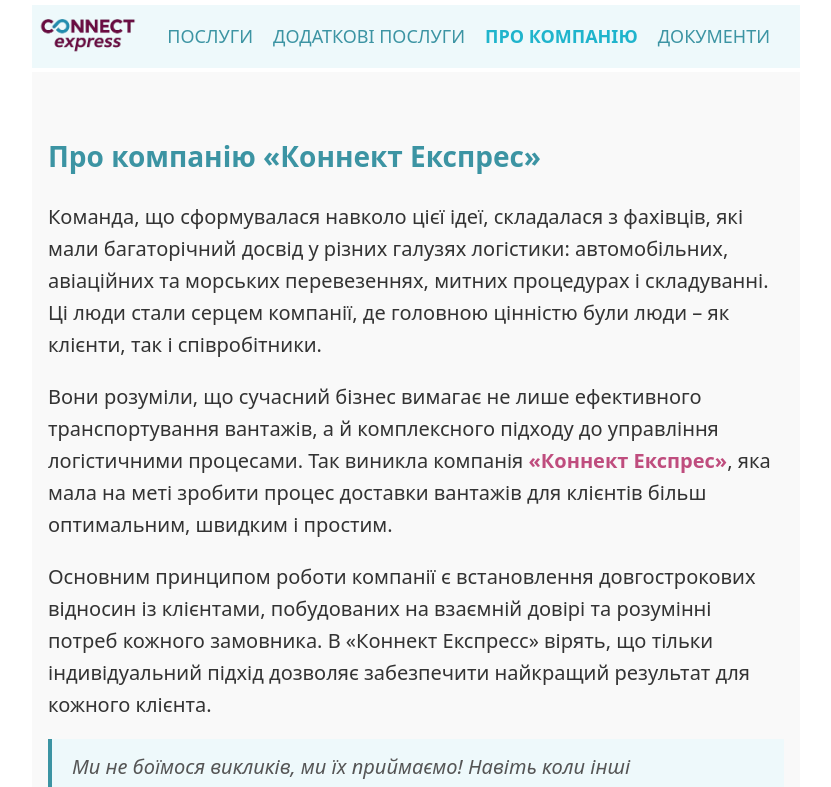
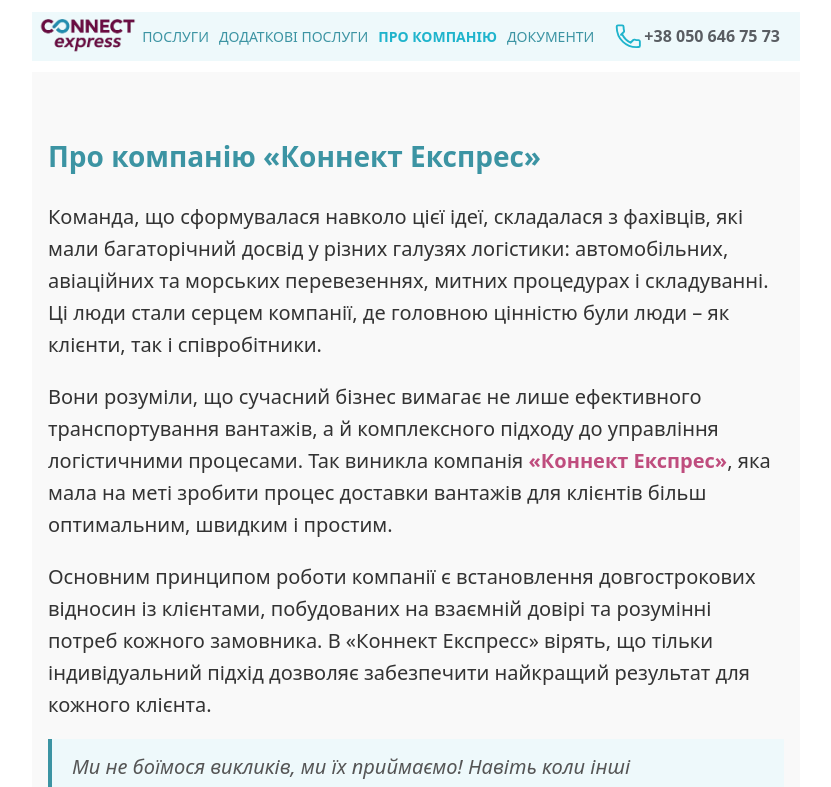
Before and after one commit to Orkneya/ConnectExpress, a React (Vite) app: page /about in a window 1280 px wide. Shown: the top 787 px of the page, without its empty margins (224-1055 px from the left). Built offline with nearby package versions, Linux system fonts and the light colour scheme.

Commit message:
header phone

```diff
--- a/src/components/Navigation/Navigation.jsx
+++ b/src/components/Navigation/Navigation.jsx
@@ -5,6 +5,7 @@
 import Logo from "../../assets/images/LogoConnect.png";
 import CloseIcon from "../../assets/icons/close.svg";
 import BurgerIcon from "../../assets/icons/burger-regular.svg";
+import Phone from "../../assets/icons/phone.svg";
 
 const Navigation = () => {
   const [isOpen, setIsOpen] = useState(false);
@@ -81,6 +82,10 @@
           <MenuLink to="/document">Документи</MenuLink>
         </li>
       </ul>
+      <a className={style.contactItem} href="tel:+380506467573">
+        <img className={style.icon} src={Phone} alt="Phone" />
+        <span className={style.text}>+38 050 646 75 73</span>
+      </a>
     </div>
   );
 };
--- a/src/components/Navigation/Navigation.module.css
+++ b/src/components/Navigation/Navigation.module.css
@@ -33,8 +33,8 @@
 
   display: flex;
   flex-direction: column;
-  gap: 24px;
-  padding: 24px;
+  gap: 16px;
+  padding: 20px;
   list-style: none;
   font-weight: 800;
   text-align: center;
@@ -49,6 +49,10 @@
 .listOpen {
   max-height: 100vh;
   opacity: 1;
+}
+
+.contactItem {
+  display: none;
 }
 
 .link {
@@ -101,7 +105,14 @@
 
 @media (min-width: 768px) {
   .wrapper {
-    padding-right: 30px;
+    padding-right: 20px;
+  }
+
+  .text {
+    font-size: 16px;
+    color: var(--color-input);
+    font-weight: 600;
+    margin: 0;
   }
 
   .buttonMenuToggle {
@@ -115,14 +126,26 @@
   .list {
     position: static;
     flex-direction: row;
-    gap: 20px;
+    gap: 10px;
     padding: 0;
     background: transparent;
-    font-size: 18px;
+    font-size: 14px;
     max-height: none;
     opacity: 1;
     overflow: visible;
     transition: none;
+  }
+
+  .contactItem {
+    display: flex;
+    align-items: center;
+    margin-left: 20px;
+  }
+
+  .icon {
+    width: 30px;
+    height: 30px;
+    flex-shrink: 0;
   }
 
   .submenu {
@@ -131,7 +154,7 @@
     top: 100%;
     left: 0;
     background: var(--color-background);
-    padding: 12px 16px;
+    padding: 12px 12px;
     border-radius: 8px;
     box-shadow: 0 4px 10px rgba(0, 0, 0, 0.1);
     z-index: 999;
@@ -144,11 +167,20 @@
 
 @media (min-width: 1440px) {
   .list {
-    gap: 40px;
+    gap: 30px;
     font-size: 22px;
   }
 
   .logo {
     height: 48px;
   }
+
+  .text {
+    font-size: 20px;
+  }
+
+  .icon {
+    height: 36px;
+    width: 36px;
+  }
 }
```
Also changed, not shown: src/pages/About/About.jsx (+18 -0 lines).
